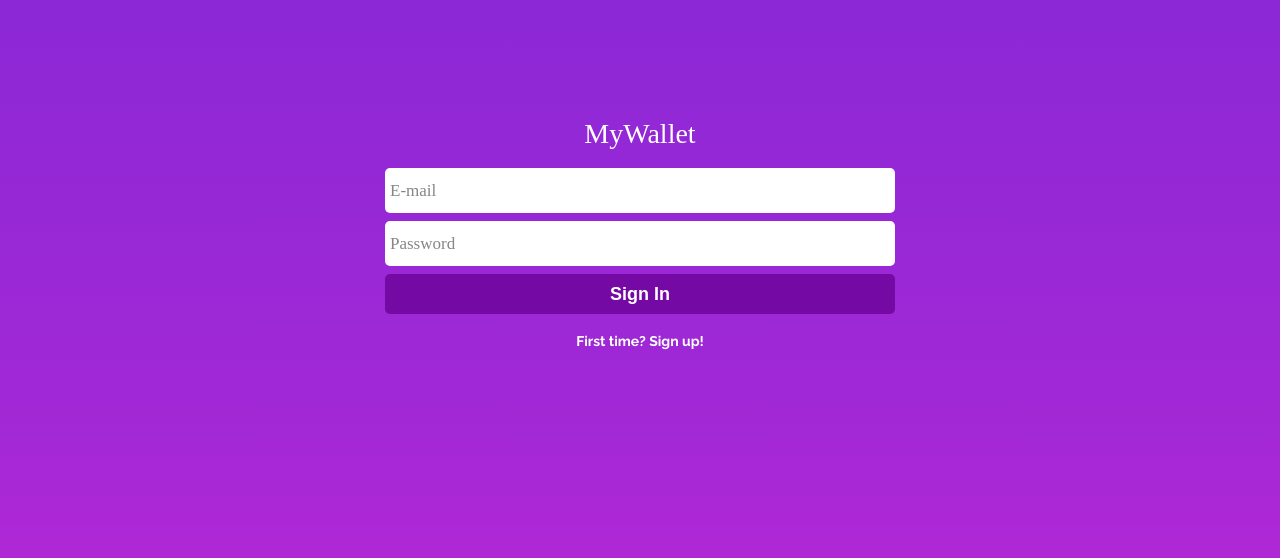
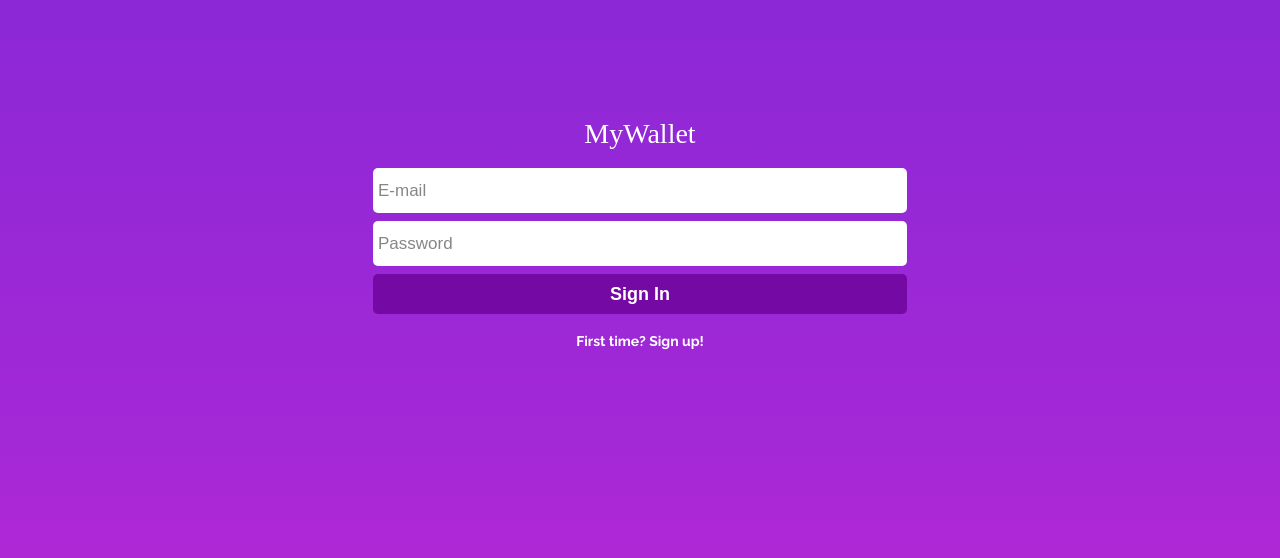
Before and after one commit to giancarvalho/mywallet-react, a React (Create React App) app: page / in a window 1280 px wide. Shown: the part 166-724 px from the top of the page. Built offline with nearby package versions, Linux system fonts and the light colour scheme; a web font is replaced by a local one.

Commit message:
changed input font style

```diff
--- a/src/components/_shared/Input.js
+++ b/src/components/_shared/Input.js
@@ -1,7 +1,7 @@
 import styled from "styled-components";
 
 const Input = styled.input`
-    font-family: Railway, cursive;
+    font-family: Railway, sans-serif;
     width: 100%;
     height: 45px;
     color: #000;
```
